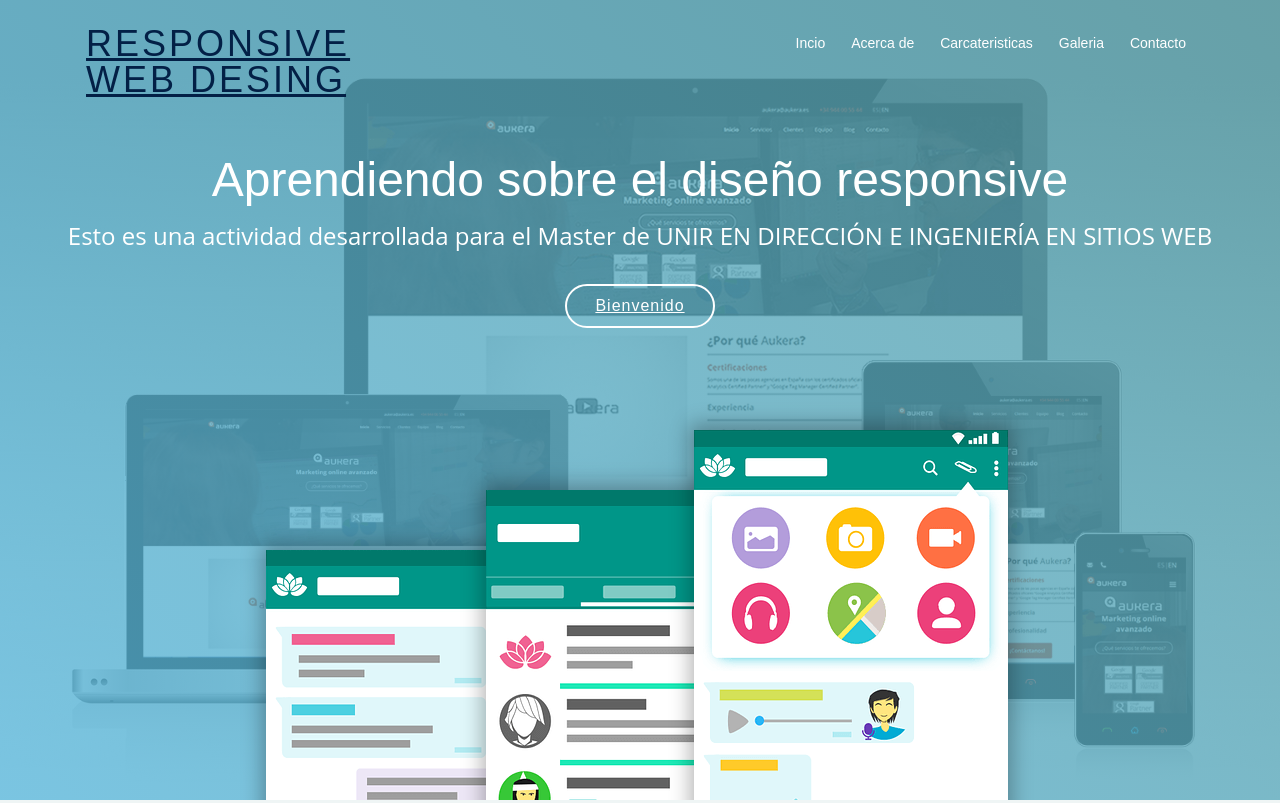
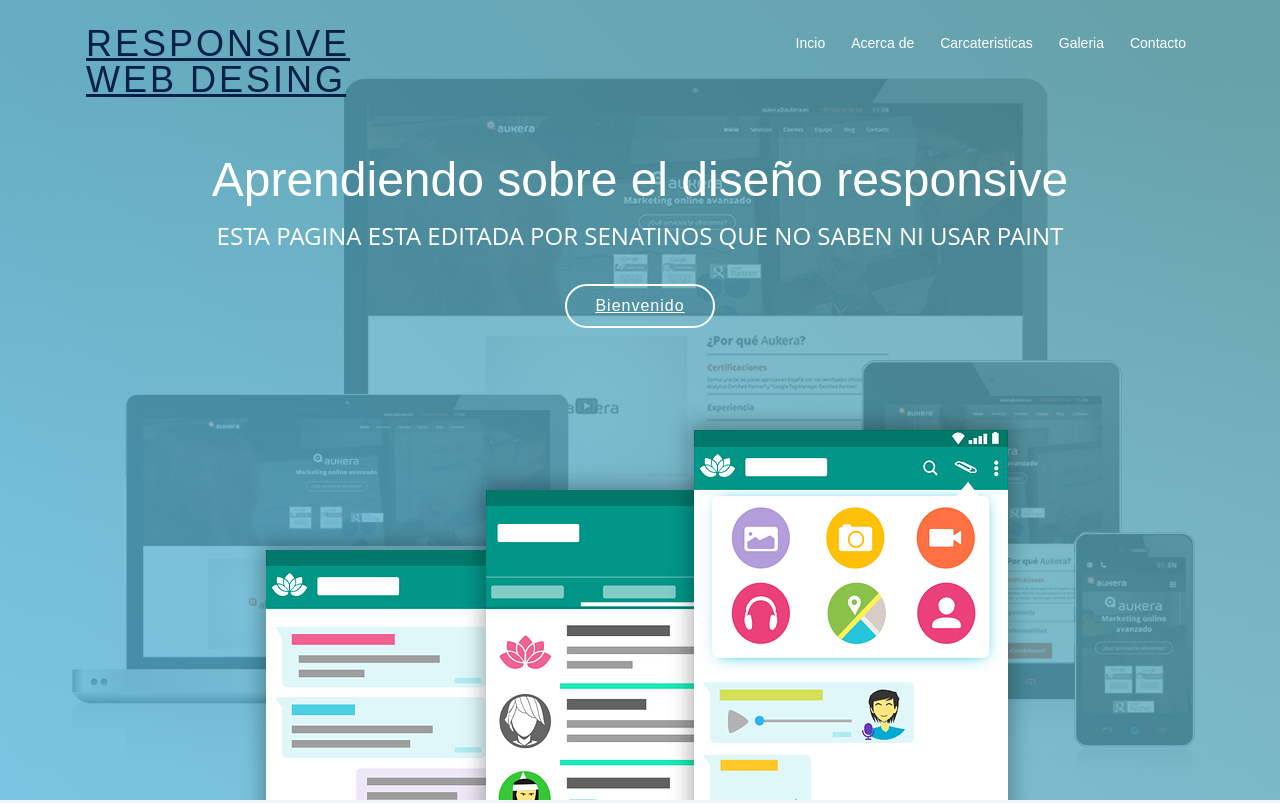
Before and after one commit to LuisQuiro/Webestatico, a plain HTML site: page index.html in a window 1280 px wide. Shown: the top 803 px of the page. Drawn offline with Linux system fonts and the light colour scheme; files whose address does not match are found by name.

Commit message:
modificacion index.html

```diff
--- a/index.html
+++ b/index.html
@@ -61,7 +61,7 @@
   <section id="intro">
     <div class="intro-text">
       <h2>Aprendiendo sobre el diseño responsive</h2>
-      <p>Esto es una actividad desarrollada para el Master de UNIR EN DIRECCIÓN E INGENIERÍA EN SITIOS WEB</p>
+      <p>ESTA PAGINA ESTA EDITADA POR SENATINOS QUE NO SABEN NI USAR PAINT</p>
       <a href="#about" class="btn-get-started scrollto">Bienvenido</a>
     </div>
     <div class="product-screens">
```
